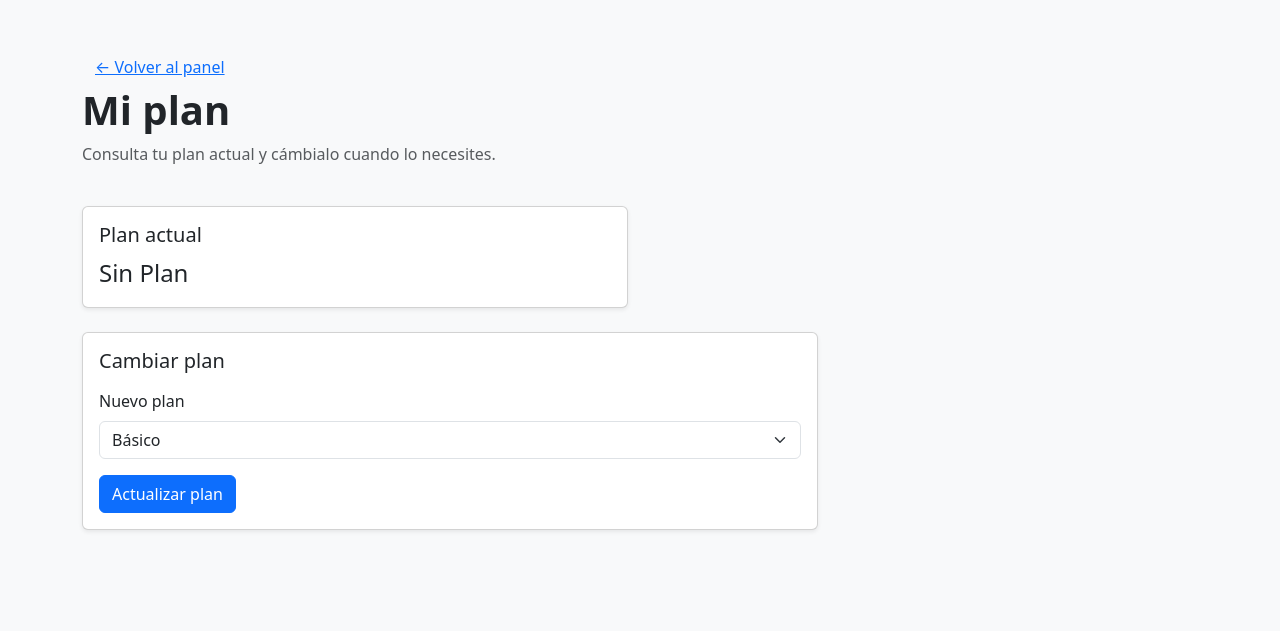
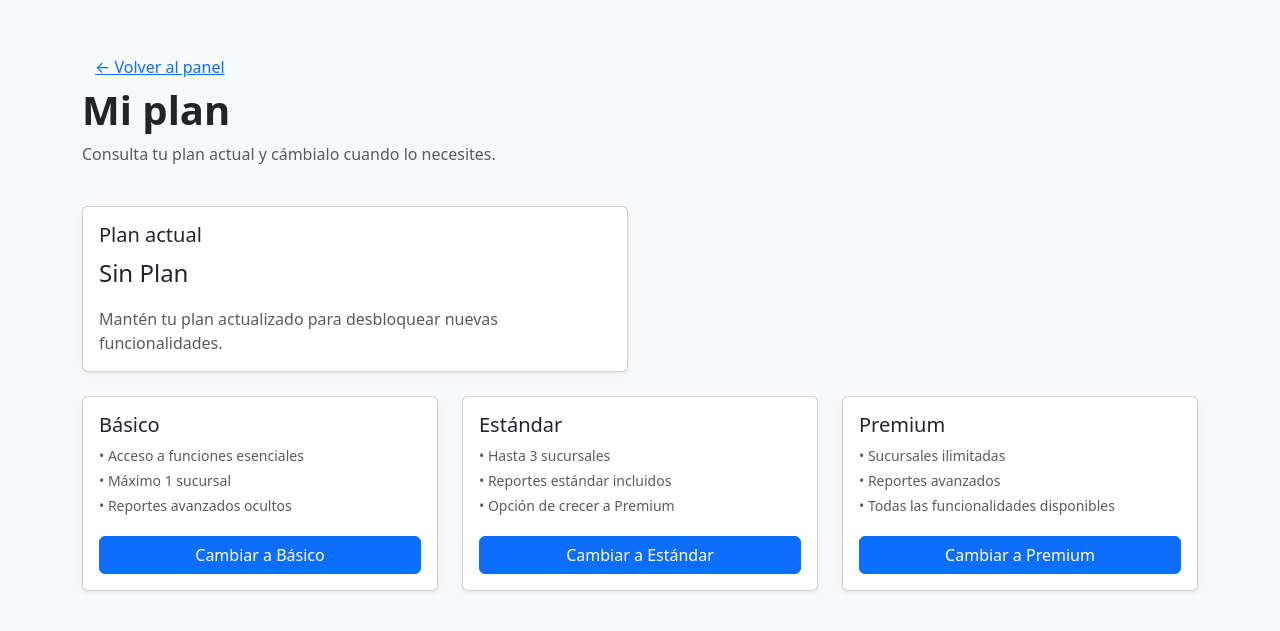
Before and after one commit to Lucklimp/eva_4, a Django app: page /cliente/mi-plan/ in a window 1280 px wide. Shown: the top 631 px of the page. Run offline with Django 5.2, Linux system fonts and the light colour scheme; the visitor is signed in with stand-in values (Sample User, id 1).

Commit message:
Implement plan selection flow and strengthen validations

```diff
--- a/core/permissions.py
+++ b/core/permissions.py
@@ -4,7 +4,7 @@ from django.shortcuts import redirect
 from django.utils.decorators import method_decorator
 from rest_framework import permissions
 
-from .utils import has_plan_feature
+from .utils import has_feature
 
 
 class IsAdminClienteOrGerente(permissions.BasePermission):
@@ -35,7 +35,7 @@ class PlanFeaturePermission(permissions.BasePermission):
         feature = getattr(view, 'required_plan_feature', self.required_feature)
         if not feature:
             return True
-        return has_plan_feature(request.user, feature)
+        return has_feature(request.user, feature)
 
 
 class RoleRequiredMixin:
--- a/core/utils.py
+++ b/core/utils.py
@@ -1,6 +1,6 @@
 """Utilidades comunes para manejo de planes y helpers de vistas."""
 
-from typing import Optional, Union
+from typing import Dict, List, Optional, Union
 
 from django.contrib.auth import get_user_model
 
@@ -9,8 +9,39 @@ PLAN_ORDER = ["Basico", "Estandar", "Premium"]
 
 # Definición centralizada de features asociadas a planes.
 PLAN_FEATURES = {
-    "reports_standard": "Estandar",
-    "reports_advanced": "Premium",
+    "basic_features": "Basico",
+    "standard_reports": "Estandar",
+    "advanced_reports": "Premium",
+    "unlimited_branches": "Premium",
+}
+
+PLAN_LIMITS: Dict[str, Optional[int]] = {"Basico": 1, "Estandar": 3, "Premium": None}
+
+PLAN_CATALOG: Dict[str, Dict[str, Union[str, List[str]]]] = {
+    "Basico": {
+        "label": "Básico",
+        "benefits": [
+            "Acceso a funciones esenciales",
+            "Máximo 1 sucursal",
+            "Reportes avanzados ocultos",
+        ],
+    },
+    "Estandar": {
+        "label": "Estándar",
+        "benefits": [
+            "Hasta 3 sucursales",
+            "Reportes estándar incluidos",
+            "Opción de crecer a Premium",
+        ],
+    },
+    "Premium": {
+        "label": "Premium",
+        "benefits": [
+            "Sucursales ilimitadas",
+            "Reportes avanzados",
+            "Todas las funcionalidades disponibles",
+        ],
+    },
 }
 
 
@@ -26,6 +57,16 @@ def plan_satisfies(plan_name: Optional[str], required: str) -> bool:
         return False
 
 
+def get_plan_catalog_items():
+    """Retorna los planes ordenados con sus etiquetas y beneficios."""
+
+    ordered = []
+    for name in PLAN_ORDER:
+        data = PLAN_CATALOG.get(name, {})
+        ordered.append({"value": name, "label": data.get("label", name), "benefits": data.get("benefits", [])})
+    return ordered
+
+
 def get_company_plan(company) -> Optional[str]:
     """Obtiene el nombre del plan de la compañía si existe."""
 
@@ -38,25 +79,20 @@ def get_company_plan(company) -> Optional[str]:
     return None
 
 
-def get_branch_limit(plan_name: Optional[str]) -> Optional[int]:
-    """Retorna el límite de sucursales según el plan (``None`` significa ilimitado)."""
-
-    limits = {"Basico": 1, "Estandar": 3, "Premium": None}
-    return limits.get(plan_name)
-
-
-def has_plan_feature(subject: Union[object, None], feature: str) -> bool:
-    """Evalúa si el usuario o compañía tiene acceso a la ``feature`` por plan."""
+def has_feature(subject: Union[object, str, None], feature: str) -> bool:
+    """Evalúa si el usuario, compañía o nombre de plan tiene acceso a la ``feature``."""
 
     company = None
+    plan_name = subject if isinstance(subject, str) else None
     UserModel = get_user_model()
 
-    if isinstance(subject, UserModel):
-        company = subject.company
-    else:
-        company = subject
+    if plan_name is None:
+        if isinstance(subject, UserModel):
+            company = subject.company
+        else:
+            company = subject
+        plan_name = get_company_plan(company)
 
-    plan_name = get_company_plan(company)
     required = PLAN_FEATURES.get(feature)
 
     if not required:
@@ -65,13 +101,28 @@ def has_plan_feature(subject: Union[object, None], feature: str) -> bool:
     return plan_satisfies(plan_name, required)
 
 
-def build_menu_flags(role: str, plan_name: Optional[str]):
+def get_branch_limit(subject: Union[object, str, None]) -> Optional[int]:
+    """Retorna el límite de sucursales según el plan (``None`` significa ilimitado)."""
+
+    if has_feature(subject, "unlimited_branches"):
+        return None
+
+    if isinstance(subject, str):
+        plan_name = subject
+    else:
+        plan_name = get_company_plan(subject.company if hasattr(subject, "company") else subject)
+
+    return PLAN_LIMITS.get(plan_name)
+
+
+def build_menu_flags(user) -> Dict[str, Union[str, Optional[int], bool]]:
     """Información de utilidad para mostrar/ocultar módulos en templates."""
 
+    plan_name = get_company_plan(user.company) if user.is_authenticated else None
     return {
-        "allow_reports": plan_satisfies(plan_name, "Estandar"),
-        "allow_advanced_reports": plan_satisfies(plan_name, "Premium"),
-        "branch_limit": get_branch_limit(plan_name),
-        "role": role,
+        "has_standard_reports": has_feature(user, "standard_reports"),
+        "has_advanced_reports": has_feature(user, "advanced_reports"),
+        "branch_limit": get_branch_limit(user),
+        "role": user.role,
         "plan": plan_name or "Sin Plan",
     }
--- a/core/views.py
+++ b/core/views.py
@@ -15,7 +15,7 @@ from .models import (
     Supplier,
     User,
 )
-from .permissions import IsAdminClienteOrGerente, IsSuperAdmin
+from .permissions import IsAdminClienteOrGerente, IsSuperAdmin, PlanFeaturePermission
 from .serializers import (
     BranchSerializer,
     CompanySerializer,
@@ -87,7 +87,8 @@ class SubscriptionViewSet(viewsets.ModelViewSet):
 
 class BranchViewSet(viewsets.ModelViewSet):
     serializer_class = BranchSerializer
-    permission_classes = [IsAuthenticated, IsAdminClienteOrGerente]
+    permission_classes = [IsAuthenticated, IsAdminClienteOrGerente, PlanFeaturePermission]
+    required_plan_feature = "basic_features"
 
     def get_queryset(self):
         return Branch.objects.filter(company=self.request.user.company)
--- a/core/web.py
+++ b/core/web.py
@@ -10,7 +10,7 @@ from django.views.generic import TemplateView
 
 from .models import PLANES, Company, Subscription
 from .permissions import RoleRequiredMixin
-from .utils import build_menu_flags, get_company_plan
+from .utils import build_menu_flags, get_company_plan, get_plan_catalog_items, has_feature
 
 
 ROLE_DASHBOARD_URLS = {
@@ -18,7 +18,7 @@ ROLE_DASHBOARD_URLS = {
     "admin_cliente": "dashboard_admin_cliente",
     "gerente": "dashboard_gerente",
     "vendedor": "dashboard_vendedor",
-    "cliente_final": "dashboard_cliente_final",
+    "cliente_final": "dashboard_cliente",
 }
 
 
@@ -64,7 +64,8 @@ class BaseDashboardView(RoleRequiredMixin, TemplateView):
         context.update({
             "role_label": self.role_label,
             "plan_name": plan_name or "Sin Plan",
-            "menu_flags": build_menu_flags(self.request.user.role, plan_name),
+            "menu_flags": build_menu_flags(self.request.user),
+            "has_feature": lambda feature: has_feature(self.request.user, feature),
         })
         return context
 
@@ -118,7 +119,7 @@ class ClientePlanSelectionView(RoleRequiredMixin, TemplateView):
             # Suposición: los clientes finales sin compañía obtienen una compañía propia.
             company = Company.objects.create(
                 name=f"Cuenta {request.user.username}",
-                rut=request.user.rut or "11.111.111-1",
+                rut=request.user.rut or "11111111-1",
                 address="",
             )
             request.user.company = company
@@ -136,11 +137,12 @@ class ClientePlanSelectionView(RoleRequiredMixin, TemplateView):
         )
 
         messages.success(request, "Plan seleccionado correctamente.")
-        return redirect("dashboard_cliente_final")
+        return redirect("dashboard_cliente")
 
     def get_context_data(self, **kwargs):
         context = super().get_context_data(**kwargs)
         context["plan_choices"] = PLANES
+        context["plan_catalog"] = get_plan_catalog_items()
         return context
 
 
@@ -180,5 +182,6 @@ class ClientePlanDetailView(RoleRequiredMixin, TemplateView):
         context.update({
             "plan_name": plan_name,
             "plan_choices": PLANES,
+            "plan_catalog": get_plan_catalog_items(),
         })
         return context
--- a/templates/my_plan.html
+++ b/templates/my_plan.html
@@ -10,8 +10,8 @@
 <body class="bg-light">
   <div class="container py-5">
     <div class="row mb-4">
-      <div class="col-12">
-        <a href="{% url 'dashboard_cliente_final' %}" class="btn btn-link">&larr; Volver al panel</a>
+        <div class="col-12">
+          <a href="{% url 'dashboard_cliente' %}" class="btn btn-link">&larr; Volver al panel</a>
         <h1 class="fw-bold">Mi plan</h1>
         <p class="text-muted">Consulta tu plan actual y cámbialo cuando lo necesites.</p>
       </div>
@@ -23,33 +23,36 @@
           <div class="card-body">
             <h5 class="card-title">Plan actual</h5>
             <p class="card-text fs-4">{{ plan_name|default:"Sin Plan" }}</p>
+            <p class="text-muted mb-0">Mantén tu plan actualizado para desbloquear nuevas funcionalidades.</p>
           </div>
         </div>
       </div>
     </div>
 
-    <div class="row">
-      <div class="col-12 col-lg-8">
-        <div class="card shadow-sm">
-          <div class="card-body">
-            <h5 class="card-title mb-3">Cambiar plan</h5>
-            <form method="post" class="row g-3">
-              {% csrf_token %}
-              <div class="col-12">
-                <label class="form-label" for="id_plan">Nuevo plan</label>
-                <select class="form-select" name="plan" id="id_plan">
-                  {% for plan_value, plan_label in plan_choices %}
-                  <option value="{{ plan_value }}" {% if plan_value == plan_name %}selected{% endif %}>{{ plan_label }}</option>
-                  {% endfor %}
-                </select>
-              </div>
-              <div class="col-12">
-                <button type="submit" class="btn btn-primary">Actualizar plan</button>
-              </div>
-            </form>
+    <div class="row g-4">
+      {% for plan in plan_catalog %}
+      <div class="col-12 col-lg-4">
+        <form method="post" class="card shadow-sm h-100">
+          {% csrf_token %}
+          <div class="card-body d-flex flex-column">
+            <h5 class="card-title">{{ plan.label }}</h5>
+            <ul class="list-unstyled text-muted small flex-grow-1">
+              {% for benefit in plan.benefits %}
+                <li class="mb-1">• {{ benefit }}</li>
+              {% endfor %}
+            </ul>
+            <input type="hidden" name="plan" value="{{ plan.value }}">
+            <button type="submit" class="btn btn-primary w-100" {% if plan_name == plan.value %}disabled{% endif %}>
+              {% if plan_name == plan.value %}
+                Plan activo
+              {% else %}
+                Cambiar a {{ plan.label }}
+              {% endif %}
+            </button>
           </div>
-        </div>
+        </form>
       </div>
+      {% endfor %}
     </div>
   </div>
   <script src="https://cdn.jsdelivr.net/npm/bootstrap@5.3.3/dist/js/bootstrap.bundle.min.js"></script>
--- a/temucosoft/urls.py
+++ b/temucosoft/urls.py
@@ -56,6 +56,7 @@ urlpatterns = [
     path('dashboard/admin-cliente/', AdminClienteDashboardView.as_view(), name='dashboard_admin_cliente'),
     path('dashboard/gerente/', GerenteDashboardView.as_view(), name='dashboard_gerente'),
     path('dashboard/vendedor/', VendedorDashboardView.as_view(), name='dashboard_vendedor'),
+    path('dashboard/cliente/', ClienteFinalDashboardView.as_view(), name='dashboard_cliente'),
     path('dashboard/cliente-final/', ClienteFinalDashboardView.as_view(), name='dashboard_cliente_final'),
     path('cliente/seleccionar-plan/', ClientePlanSelectionView.as_view(), name='cliente_plan_selection'),
     path('cliente/mi-plan/', ClientePlanDetailView.as_view(), name='cliente_plan_detail'),
```
Also changed, not shown: core/validators.py (+15 -9 lines), templates/dashboard.html (+10 -5 lines), templates/plan_selection.html (+10 -6 lines).
